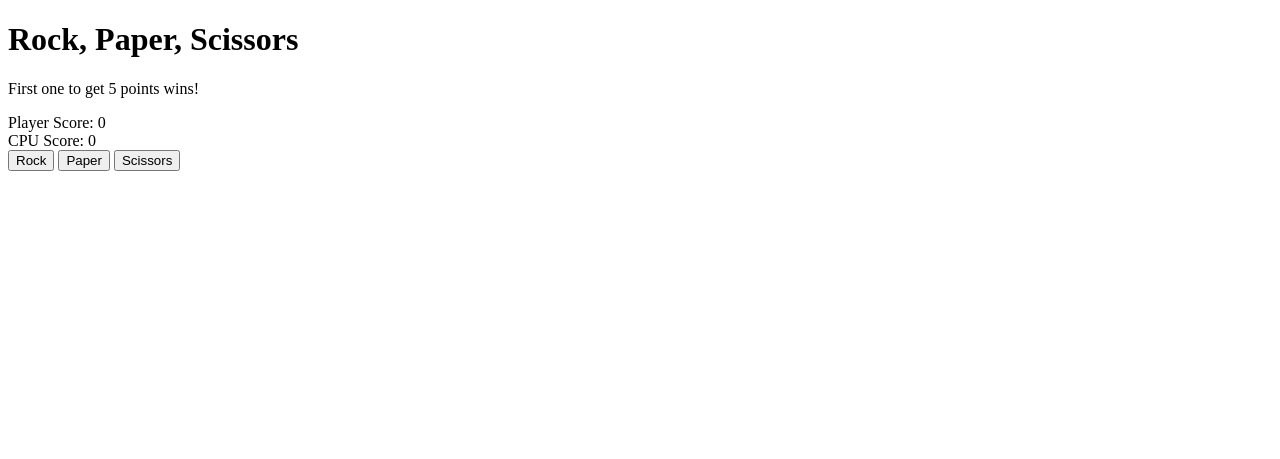
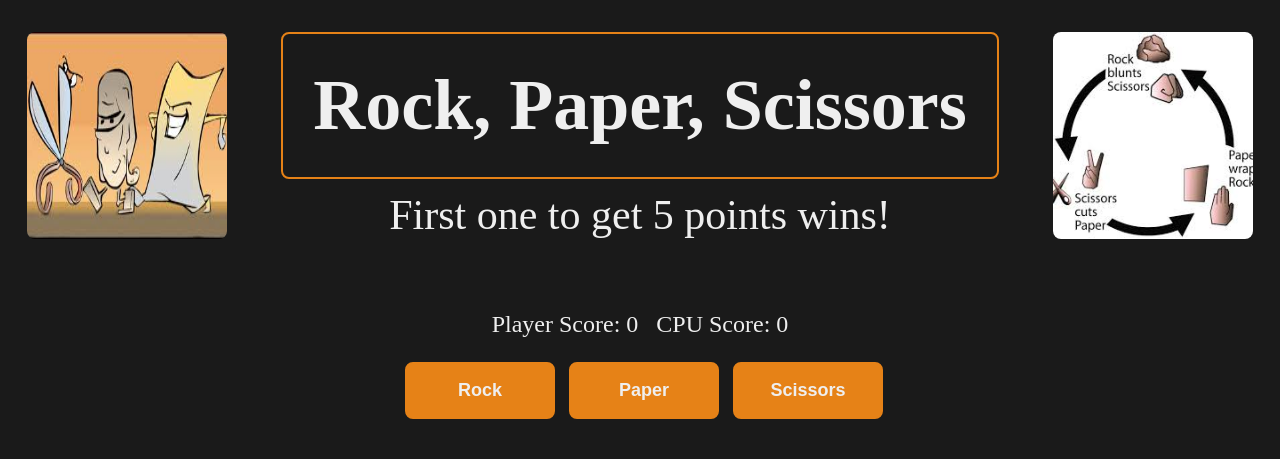
Before and after one commit to torystodard/rock-paper-scissors, a plain HTML site: page index.html in a window 1280 px wide. Drawn offline with Linux system fonts and the light colour scheme.

Commit message:
styles complete.

```diff
--- a/index.html
+++ b/index.html
@@ -5,18 +5,34 @@
     <meta http-equiv="X-UA-Compatible" content="IE=edge">
     <meta name="viewport" content="width=device-width, initial-scale=1.0">
     <title>Rock Paper Scissors</title>
+    <link rel="stylesheet" href="styles.css">
     <script defer src="script.js"></script>
 </head>
 <body>
+
+    <header>
+        <img src="./images/rps4.jpeg" alt="Rock, Paper, Scissors Picture">
+        <div class="title">
             <h1>Rock, Paper, Scissors</h1>
             <p>First one to get 5 points wins!</p>
+        </div>
+        <img src="./images/rps5.jpeg" alt="Rock, Paper, Scissors Picture">
+    </header>
+    <section class="ui">
+        <div class="score-board">
             <div class="player-score"> Player Score: 0</div>
             <div class="cpu-score">CPU Score: 0</div>
+        </div>
+        <div class="buttons">
             <button class="rock-btn">Rock</button>
             <button class="paper-btn">Paper</button>
             <button class="scissors-btn">Scissors</button>
+        </div>
+        <div class="choices">
             <div class="player-choice"></div>
             <div class="cpu-choice"></div>
+        </div>
         <div class="round-results"></div>
+    </section>
 </body>
 </html>
--- a/script.js
+++ b/script.js
@@ -9,6 +9,9 @@ const playerScoreDiv = document.querySelector(".player-score");
 const cpuScoreDiv = document.querySelector(".cpu-score");
 const playerChoiceDiv = document.querySelector(".player-choice");
 const cpuChoiceDiv = document.querySelector(".cpu-choice");
+const buttonsDiv = document.querySelector(".buttons");
+const roundResultsDiv = document.querySelector(".round-results");
+const p = document.querySelector("p");
 const playAgainBtn = document.createElement("button");
 
 rockBtn.addEventListener("click", () => {
@@ -65,10 +68,12 @@ function updateScore() {
   cpuScoreDiv.innerHTML = "CPU Score: " + cpuScore;
 
   if (playerScore === 5) {
-    resultsDiv.innerHTML = "You Win The Game!";
+    p.innerHTML = "You Win The Game!";
+    p.style.color = "#e68217";
     gameOver();
   } else if (cpuScore === 5) {
-    resultsDiv.innerHTML = "You Lost The Game!";
+    p.innerHTML = "You Lost The Game!";
+    p.style.color = "#e68217";
     gameOver();
   }
 }
@@ -77,7 +82,8 @@ function gameOver() {
   rockBtn.remove();
   paperBtn.remove();
   scissorsBtn.remove();
-  document.body.appendChild(playAgainBtn);
+  roundResultsDiv.remove();
+  buttonsDiv.appendChild(playAgainBtn);
   playAgainBtn.innerHTML = "Play Again?";
   playAgainBtn.addEventListener("click", () => {
     window.location.reload();
--- /dev/null
+++ b/styles.css
@@ -0,0 +1,76 @@
+* {
+    box-sizing: border-box;
+    margin: 0;
+    padding: 0;
+}
+
+body {
+    background-color: #1a1a1a;
+    color: #efefef;
+    text-align: center;
+}
+
+header {
+    margin-top: 32px;
+    margin-bottom: 72px;
+    display: flex;
+    justify-content: space-around;
+}
+
+img {
+  border-radius: 8px;
+  width: 200px;
+  height: auto;
+}
+
+h1 {
+    font-size: 72px;
+    font-weight: bold;
+    padding: 30px;
+    border-radius: 8px;
+    border: solid 2px #e68217;
+    margin-bottom: 12px;
+}
+
+p {
+    font-size: 42px;
+}
+
+.ui div {
+    margin-bottom: 12px;
+    font-size: 24px;
+}
+
+.score-board {
+    display: flex;
+    justify-content: center;
+    gap: 18px;
+}
+
+button {
+    margin-bottom: 12px;
+    margin-left: 8px;
+    padding: 16px;
+    width: 150px;
+    font-size: 18px;
+    background-color: #e68217;
+    color: #efefef;
+    font-weight: bold;
+    border: solid 2px #e68217;
+    border-radius: 8px;
+    transition-duration: 0.2s;
+}
+
+button:hover {
+    background-color: #1a1a1a;
+}
+
+.choices {
+    display: flex;
+    justify-content: center;
+    gap: 18px;
+}
+
+.round-results {
+    color: #e68217;
+}
```
Also changed, not shown: images/rps4.jpeg (added), images/rps5.jpeg (added). Lines whose indentation alone changed are shown as unchanged.
